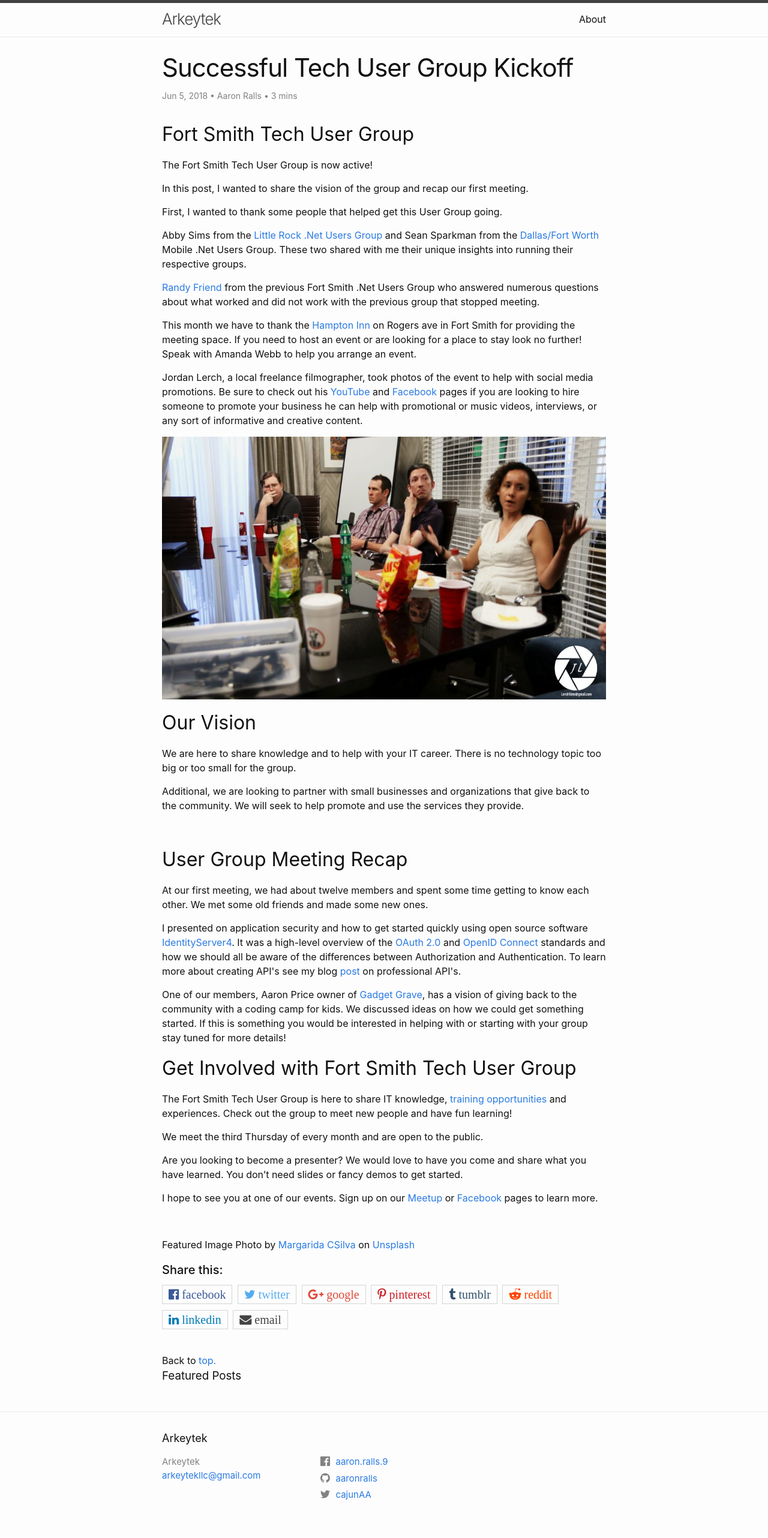
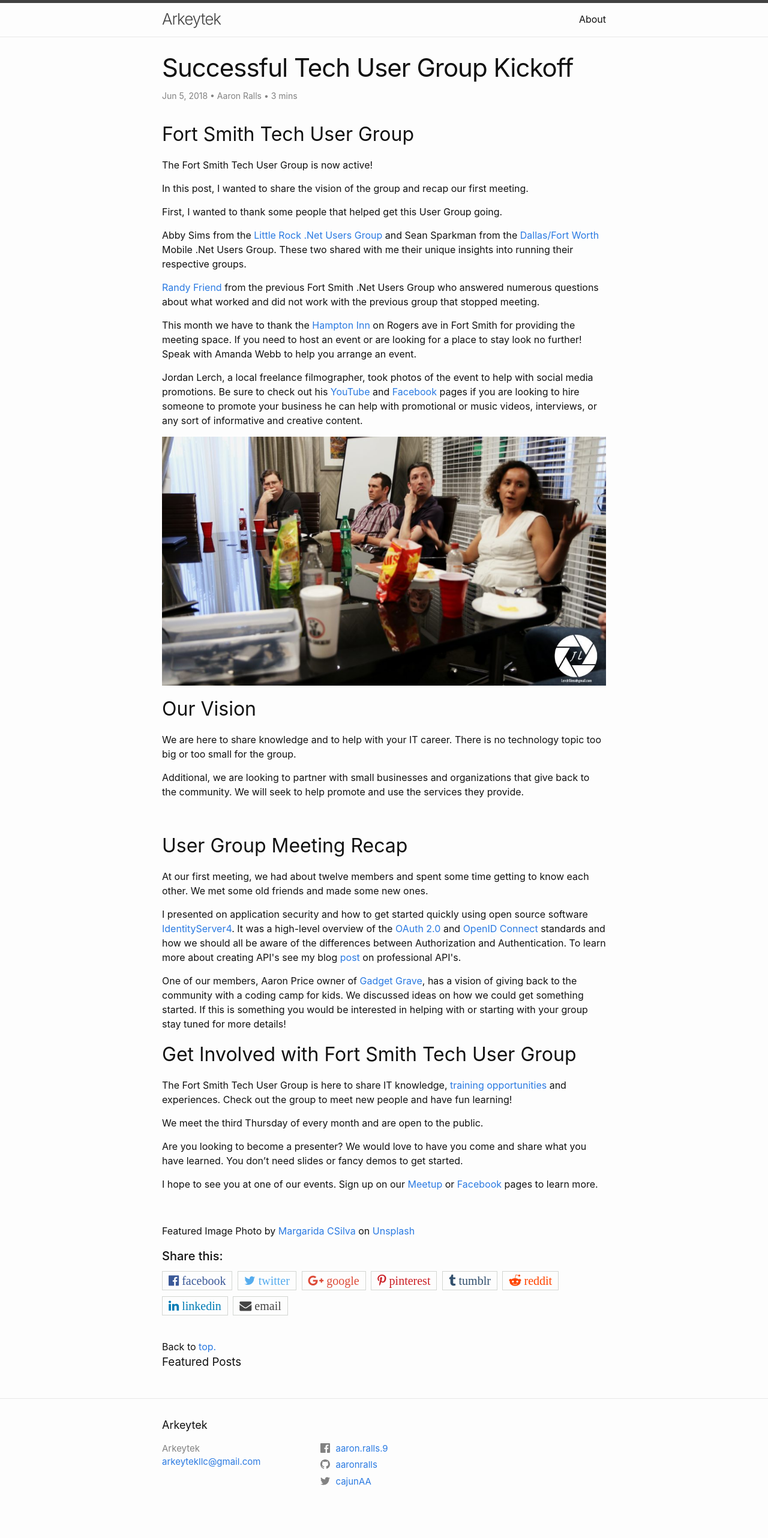
Before and after one commit to rahulambhore3/rahulambhore3.github.io, a Jekyll site: the page built from _posts/2018-06-05-successful-tech-user-group-kickoff.md, in a window 1280 px wide. Shown: the whole page at 60% size. Built offline with Jekyll 4.4.1, drawn with Linux system fonts in a browser that asks for light colours; after the commit the page ends 2541 px from its top, so only the background shows below that.

Commit message:
Removed image width

```diff
--- a/_posts/2018-06-05-successful-tech-user-group-kickoff.md
+++ b/_posts/2018-06-05-successful-tech-user-group-kickoff.md
@@ -35,7 +35,7 @@ permalink: '/:year/:month/:day/:title'
 <p><a href="https://www.facebook.com/randy.friend">Randy Friend</a> from the previous Fort Smith .Net Users Group who answered numerous questions about what worked and did not work with the previous group that stopped meeting.</p>
 <p>This month we have to thank the <a href="http://hamptoninn3.hilton.com/en/hotels/arkansas/hampton-inn-fort-smith-FSMARHX/event/index.html">Hampton Inn</a> on Rogers ave in Fort Smith for providing the meeting space. If you need to host an event or are looking for a place to stay look no further! Speak with Amanda Webb to help you arrange an event.</p>
 <p>Jordan Lerch, a local freelance filmographer, took photos of the event to help with social media promotions. Be sure to check out his <a href="https://www.youtube.com/channel/UCqZk8mU_rkLQaS1r2_gvk7w">YouTube</a> and <a href="https://www.facebook.com/JLFilmography/">Facebook</a> pages if you are looking to hire someone to promote your business he can help with promotional or music videos, interviews, or any sort of informative and creative content.</p>
-<p><a href="http://fstech.org"><img class="wp-image-833 size-large" src="{{ site.baseurl }}/assets/images/20180605/FSTech-user-group-kick-off-1024x575.jpg" alt="Fort Smith Tech User Group Kickoff meeting" width="780" height="438" /></a>
+<p><a href="http://fstech.org"><img class="wp-image-833 size-large" src="{{ site.baseurl }}/assets/images/20180605/FSTech-user-group-kick-off-1024x575.jpg" alt="Fort Smith Tech User Group Kickoff meeting" width="780" /></a>
 <!--{:.image-caption}
 *Fort Smith Tech User Group Kickoff meeting*--></p>
 <h2>Our Vision</h2>
```
